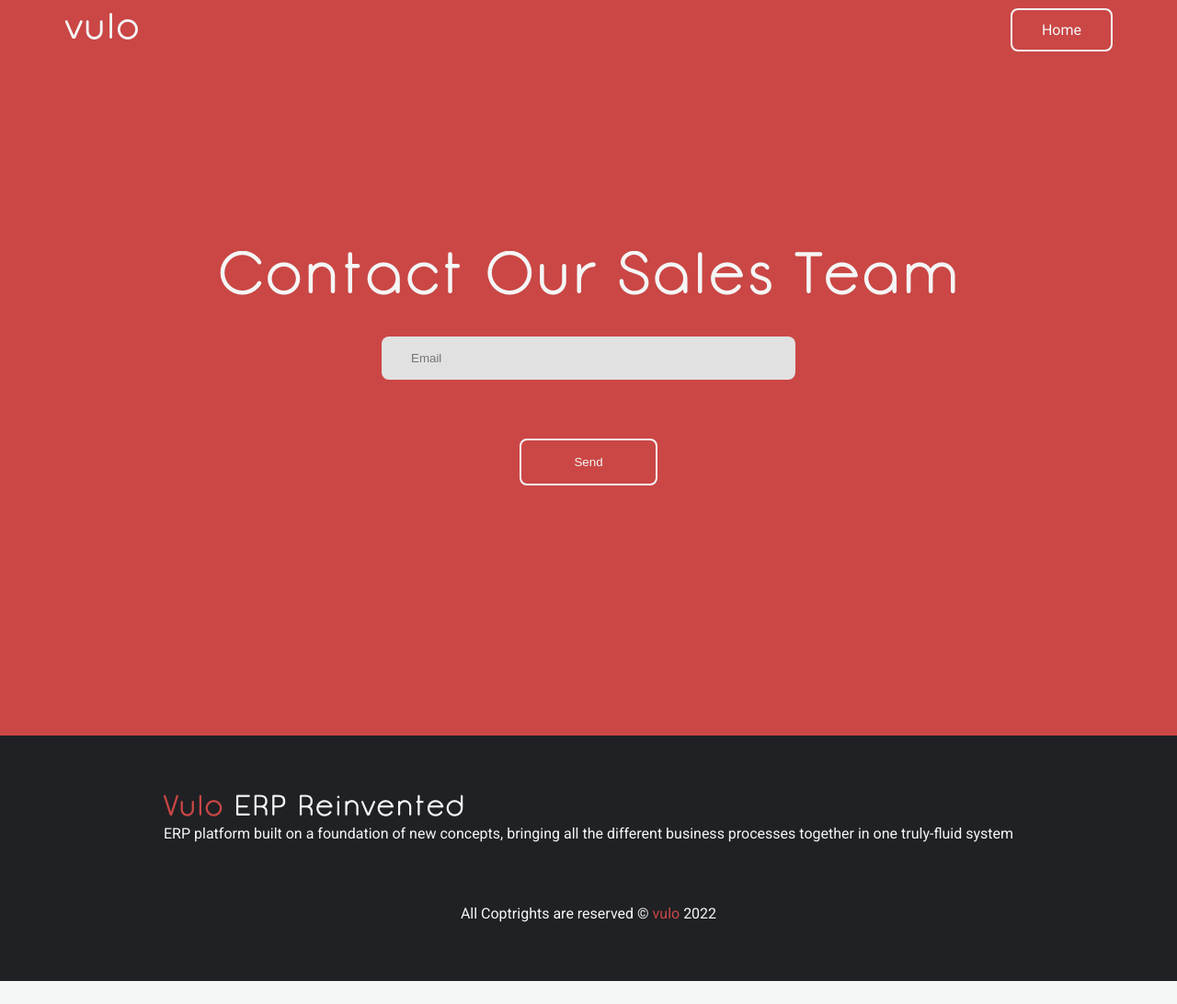
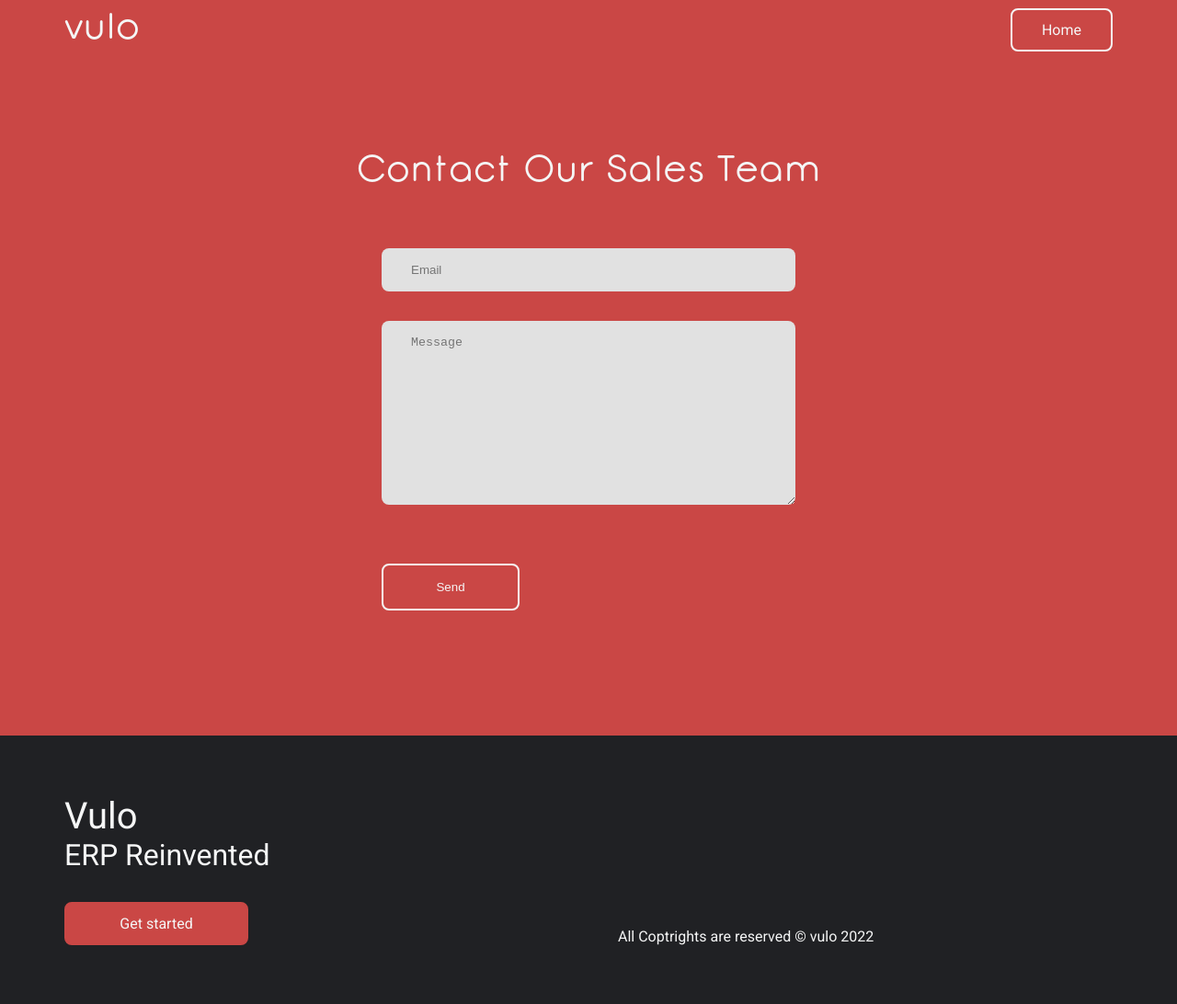
Before and after one commit to islamElbadawy/VuloWebsite, a plain HTML site: page contact.html in a window 1280 px wide. Shown: the whole page at 92% size. Before the commit the page ends 1067 px from the top, so only its background shows below. Drawn offline with Linux system fonts and the light colour scheme.

Commit message:
contact form created

```diff
--- a/assets/css/main.css
+++ b/assets/css/main.css
@@ -84,7 +84,7 @@ img{
     height: auto;
 }
 
-input{
+input, textarea{
     min-width: 300px;
     padding: 1rem 2rem;
     border-radius: .5rem;
@@ -92,6 +92,10 @@ input{
     box-shadow: none;
     border: none;
     background-color: #e1e1e1;
+}
+
+textarea{
+    min-height: 200px;
 }
 
 a, button{
@@ -698,23 +702,33 @@ button.empty:active{
 #contact .container{
     justify-content: center;
     align-items: center;
-
+    flex-direction: column;
 }
 
-#contact .container h1{
-    font-size: 4rem;
+#contact .container .content{
+    width: 100%;
+    justify-content: center;
+    align-items: center;
+    flex-direction: column;
+}
+
+#contact .container h2{
+    /* font-size: 4rem; */
+    width: 100%;
     color: var(--secondary-color);
-    margin-bottom: 2rem;
+    margin-block: 2rem;
+    align-self: stretch;
 }
 
 #contact .container form{
-    width: 100%;
     flex-direction: column;
-    align-items: center;
+    align-items: flex-start;
     justify-content: center;
+    width: fit-content;
 }
 
-#contact .container form input{
+#contact .container form input,
+#contact .container form textarea{
     flex: 1;
     width: 450px;
     max-width: 100%;
--- a/contact.html
+++ b/contact.html
@@ -27,10 +27,11 @@
     <!--==================== HERO ====================-->
     <section class="contact flex" id="contact">
         <div class="container flex">
-            <div class="content">
-                <h1>Contact Our Sales Team</h1>
+            <div class="content flex">
+                <h2>Contact Our Sales Team</h2>
                 <form action="" class="flex" id="form">
                     <input type="email" placeholder="Email">
+                    <textarea name="" id="" placeholder="Message"></textarea>
                     <div class="g-recaptcha" data-sitekey="your_site_key"></div>
                     <button class="empty g-recaptcha"
                             data-sitekey="reCAPTCHA_site_key"
@@ -45,24 +46,13 @@
 
     <!--==================== FOOTER ====================-->
     <footer class="footer section" id="footer">
-        <div class="container flex">
-            <div class="grid">
-                <div class="col">
-                    <h1><span class="red">Vulo </span> ERP Reinvented</h1>
-                    <p>
-                        ERP platform built on a
-                        foundation of new concepts, bringing all the
-                        different business processes together in
-                        one truly-fluid system
-                    </p>
-                </div>
-                <!-- <div class="col">
-                    <h2>Ask for a demo </h2>
-                    <a class="filled" href="contact.html">Get started</a>
-                </div> -->
+        <div class="container grid">
+            <div class="footer-text flex" >
+                <div class="footer-brand"><span>Vulo </span> ERP Reinvented</div>
+                <a class="filled" href="contact.html">Get started</a>
             </div>
-            <div class="copyrights">
-                All Coptrights are reserved &copy; <span class="red">vulo</span> 2022
+            <div class="copyrights flex">
+                All Coptrights are reserved &copy; vulo 2022
             </div>
         </div>
     </footer>
```
